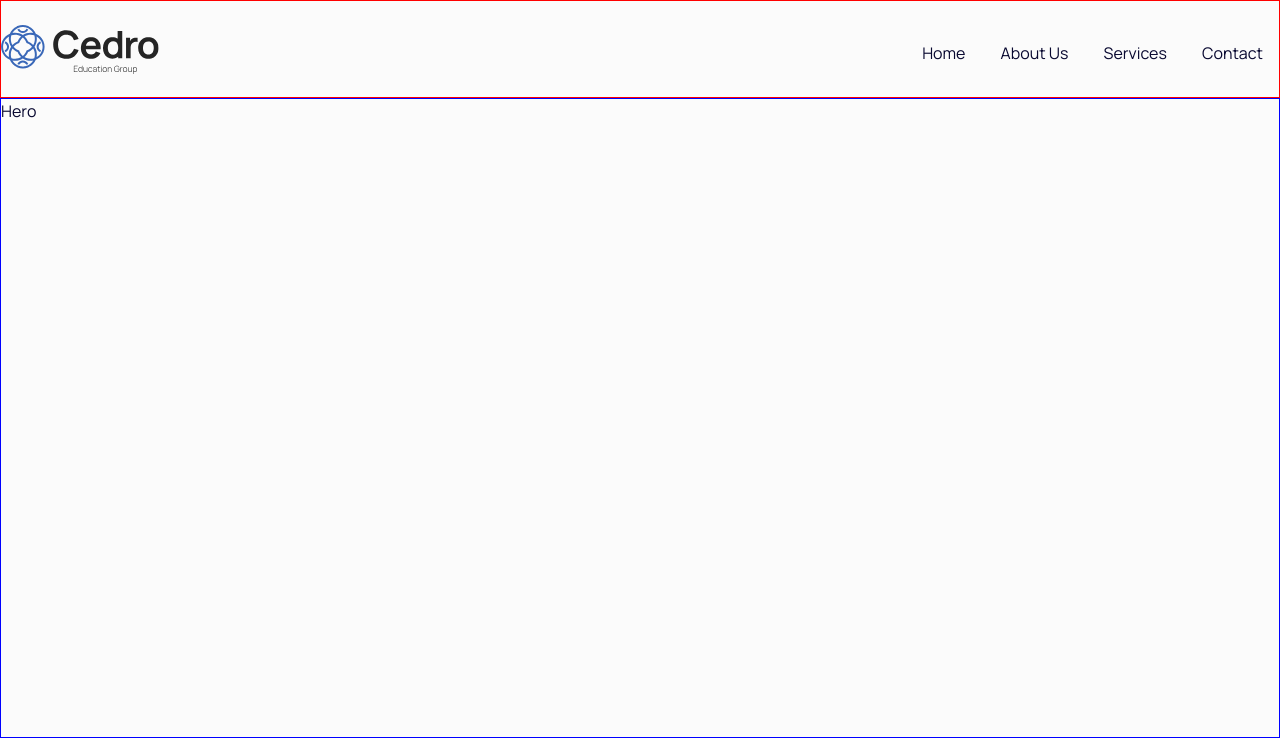
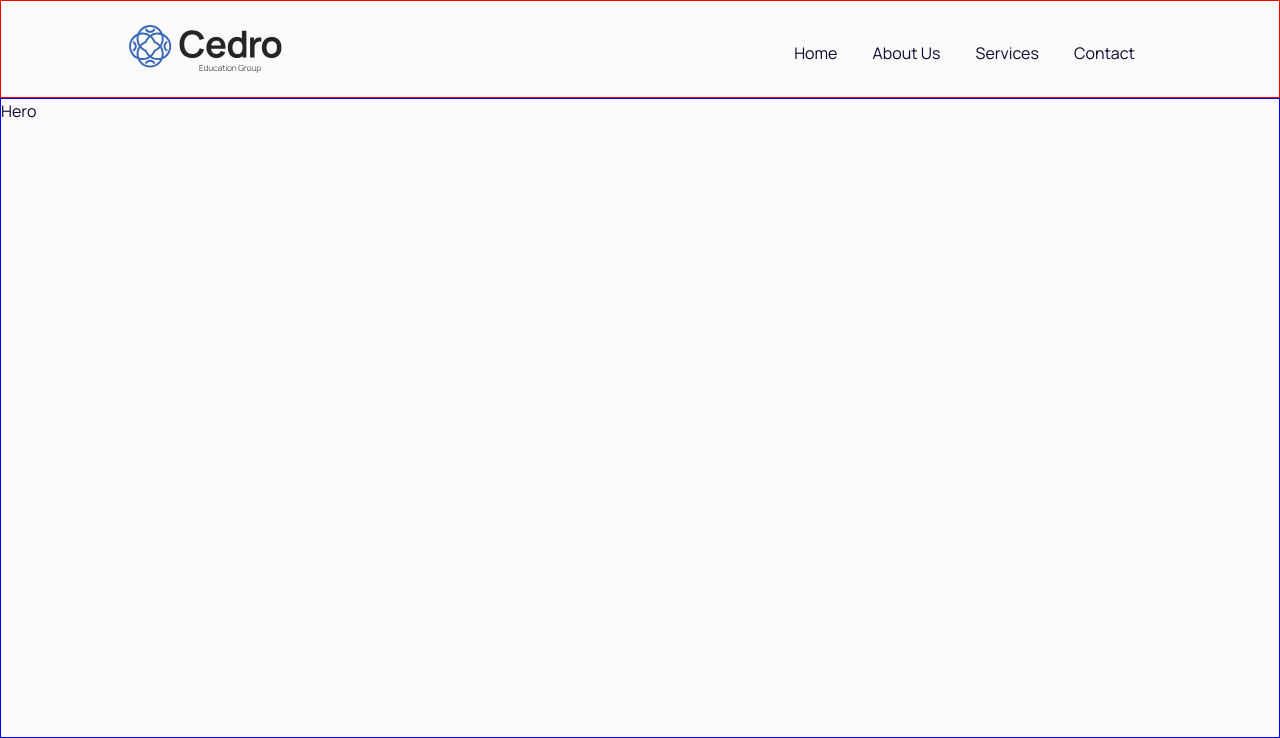
Before and after one commit to gustavonerip/cedroeducation, a website built with Vite: page index.html in a window 1280 px wide. Shown: the top 738 px of the page. Built offline with nearby package versions, Linux system fonts and the light colour scheme.

Commit message:
Layout adjustments at header and hero

```diff
--- a/src/style.css
+++ b/src/style.css
@@ -62,7 +62,9 @@ img {
 }
 
 /* || MAIN LAYOUT */
-header,
+header {
+  width: 100%;
+}
 section,
 main {
   width: 100%;
@@ -84,7 +86,7 @@ main {
 /* || HEADER */
 .header {
   /* Spacing */
-  padding: 1.5em 0 1em;
+  padding: 1.5em 10vw 1em;
   position: sticky;
   top: 0;
   left: 0;
@@ -135,6 +137,7 @@ main {
 /* || HERO */
 .hero {
   min-height: 80vh;
+  max-width: 100%;
 }
 
 /* || MAIN */
```
